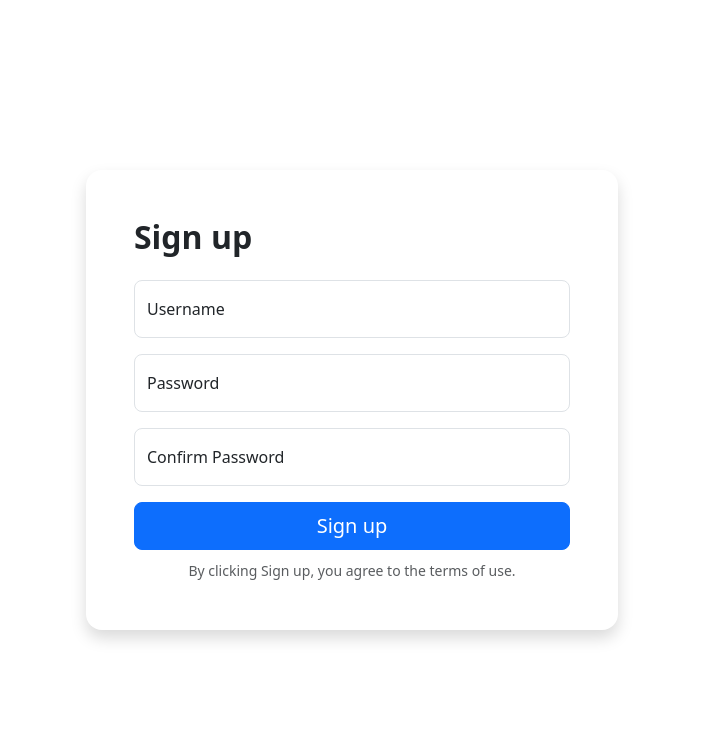
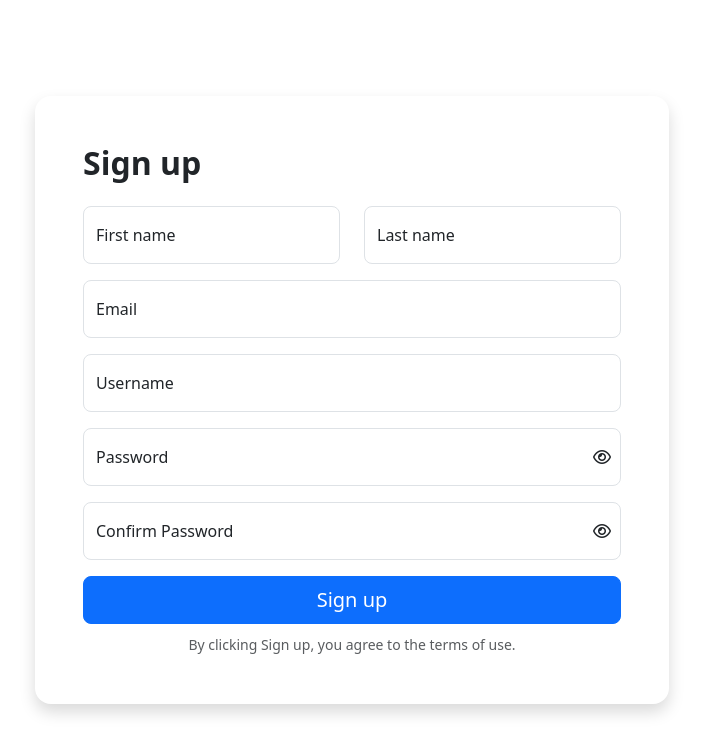
Before and after one commit to Naraka/news-drop, a Django app: page /signup/ in a window 1280 px wide. Shown: the top 754 px of the page, without its empty margins (288-991 px from the left). Run offline with Django 5.2, Linux system fonts and the light colour scheme; some libraries are stand-ins or nearby versions.

Commit message:
feat(news-drop/newsdrop): users , email, names

```diff
--- a/news-drop/templates/users/signup.html
+++ b/news-drop/templates/users/signup.html
@@ -1,10 +1,11 @@
 {% extends "users/base.html" %}
 
 {% block "content" %}
+<link rel="stylesheet" href="https://cdnjs.cloudflare.com/ajax/libs/font-awesome/6.0.0-beta3/css/all.min.css">
 
 {% if error is not None %}
 <div class="alert alert-warning" role="alert">
-    {{error}}
+    {{ error }}
 </div>
 {% endif %}
 
@@ -16,17 +17,37 @@
         <div class="modal-body p-5 pt-0">
             <form action="{% url 'signup' %}" method="POST">
                 {% csrf_token %}
-           <div class="form-floating mb-3">
-             <input type="text" class="form-control rounded-3" id="id_username" placeholder="Username" name="username">
-             <label for="floatingInput">Username</label>
+                <div class="row mb-3">
+                    <div class="col-md-6">
+                        <div class="form-floating">
+                            <input type="text" class="form-control rounded-3" id="first_name" placeholder="First name" name="first_name" required>
+                            <label for="first_name">First name</label>
+                        </div>
+                    </div>
+                    <div class="col-md-6">
+                        <div class="form-floating">
+                            <input type="text" class="form-control rounded-3" id="last_name" placeholder="Last name" name="last_name" required>
+                            <label for="last_name">Last name</label>
+                        </div>
+                    </div>
                 </div>
                 <div class="form-floating mb-3">
-             <input type="password" class="form-control rounded-3" id="id_password1" name="password1" placeholder="Password">
-             <label for="floatingPassword">Password</label>
+                    <input type="email" class="form-control rounded-3" id="email" placeholder="Email" name="email" required>
+                    <label for="email">Email</label>
                 </div>
                 <div class="form-floating mb-3">
-             <input type="password" class="form-control rounded-3" id="id_password2" name="password2" placeholder="Password">
-             <label for="floatingPassword">Confirm Password</label>
+                    <input type="text" class="form-control rounded-3" id="id_username" placeholder="Username" name="username" required>
+                    <label for="id_username">Username</label>
+                </div>
+                <div class="form-floating mb-3 position-relative">
+                    <input type="password" class="form-control rounded-3" id="id_password1" name="password1" placeholder="Password" required>
+                    <label for="id_password1">Password</label>
+                    <i class="far fa-eye position-absolute" id="togglePassword1" style="cursor: pointer; right: 10px; top: 50%; transform: translateY(-50%);"></i>
+                </div>
+                <div class="form-floating mb-3 position-relative">
+                    <input type="password" class="form-control rounded-3" id="id_password2" name="password2" placeholder="Confirm Password" required>
+                    <label for="id_password2">Confirm Password</label>
+                    <i class="far fa-eye position-absolute" id="togglePassword2" style="cursor: pointer; right: 10px; top: 50%; transform: translateY(-50%);"></i>
                 </div>
                 <button class="w-100 mb-2 btn btn-lg rounded-3 btn-primary" type="submit">Sign up</button>
                 <small class="text-body-secondary">By clicking Sign up, you agree to the terms of use.</small>
@@ -35,5 +56,20 @@
     </div>
 </div>
 
+<script>
+    document.getElementById('togglePassword1').addEventListener('click', function () {
+        const passwordField = document.getElementById('id_password1');
+        const type = passwordField.getAttribute('type') === 'password' ? 'text' : 'password';
+        passwordField.setAttribute('type', type);
+        this.classList.toggle('fa-eye-slash');
+    });
+
+    document.getElementById('togglePassword2').addEventListener('click', function () {
+        const passwordField = document.getElementById('id_password2');
+        const type = passwordField.getAttribute('type') === 'password' ? 'text' : 'password';
+        passwordField.setAttribute('type', type);
+        this.classList.toggle('fa-eye-slash');
+    });
+</script>
 
 {% endblock "content" %}
--- a/news-drop/users/views.py
+++ b/news-drop/users/views.py
@@ -21,7 +21,7 @@
         else:
             if request.POST["password1"] == request.POST["password2"]:
                 try:
-                    user = User.objects.create_user(username=request.POST["username"], password=request.POST["password1"])
+                    user = User.objects.create_user(username=request.POST["username"], password=request.POST["password1"], email=request.POST["email"], first_name=request.POST["first_name"],last_name=request.POST["last_name"])
                     user.save()
                     login(request, user)
                     return redirect("/")
```
Lines whose indentation alone changed are shown as unchanged.
